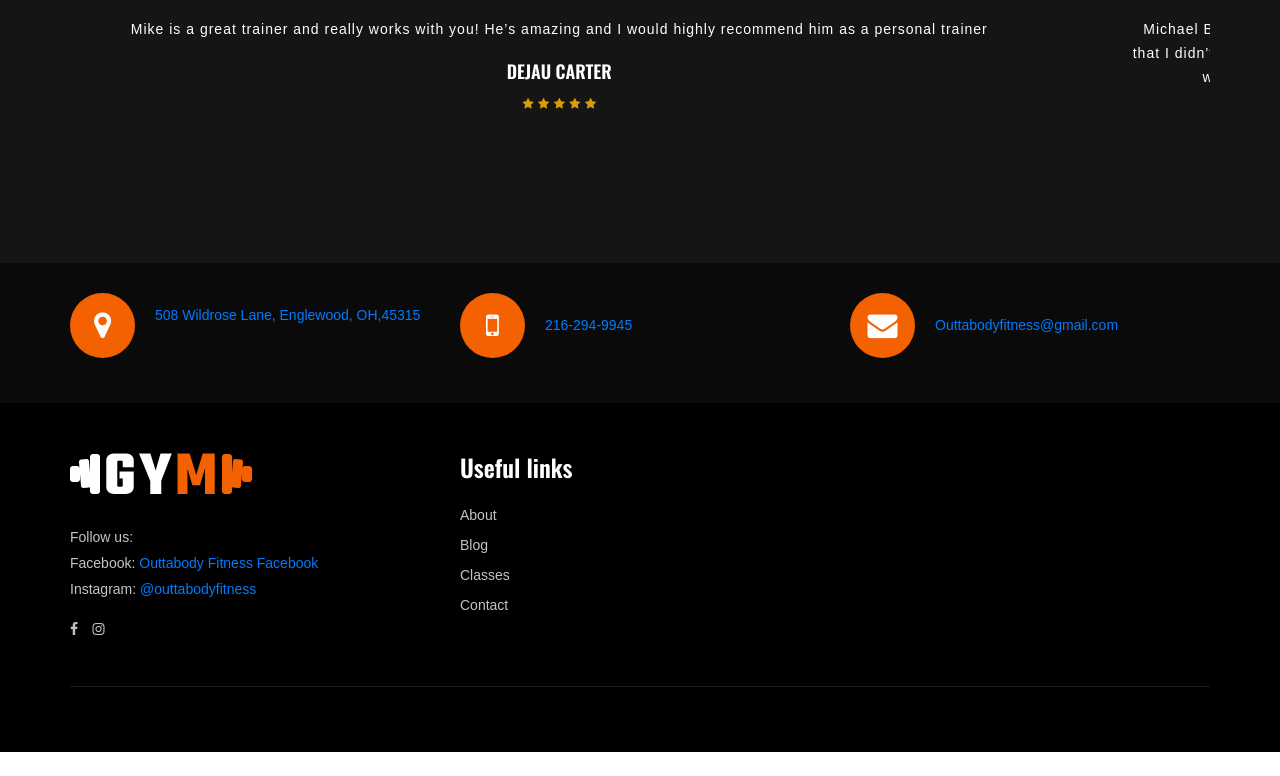
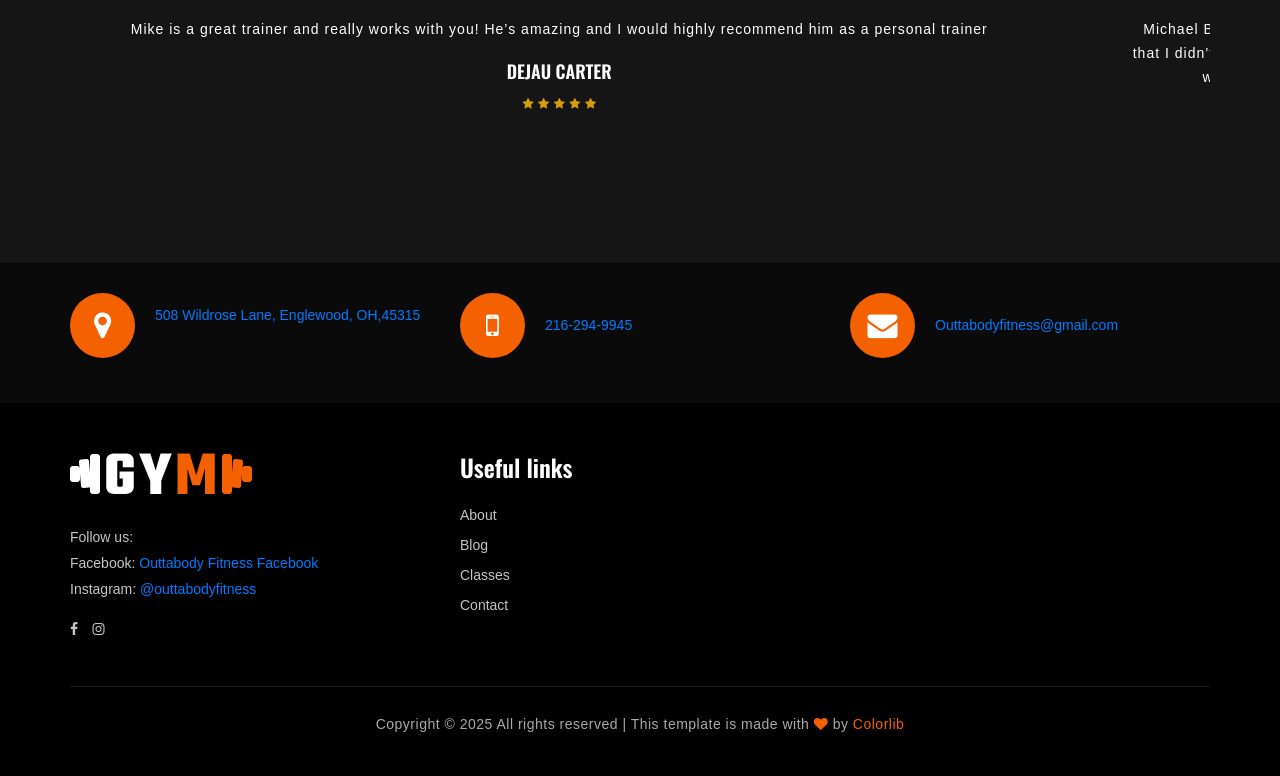
Before and after one commit to outtabodyfitnessco/outtabodyfitnessco.github.io, a plain HTML site: page about-us.html in a window 1280 px wide. Shown: the part 3560-4336 px from the top of the page. Before the commit the page ends 4312 px from the top, so only its background shows below. Drawn offline with nearby package versions, Linux system fonts and the light colour scheme; a web font is replaced by a local one.

Commit message:
cleaned up

```diff
--- a/about-us.html
+++ b/about-us.html
@@ -435,10 +435,10 @@
                 <div class="col-lg-12 text-center">
                     <div class="copyright-text">
                         <p><!-- Link back to Colorlib can't be removed. Template is licensed under CC BY 3.0. -->
-                            <!-- Copyright &copy;
+                            Copyright &copy;
                             <script>document.write(new Date().getFullYear());</script> All rights reserved | This
                             template is made with <i class="fa fa-heart" aria-hidden="true"></i> by <a
-                                href="https://colorlib.com" target="_blank">Colorlib</a> -->
+                                href="https://colorlib.com" target="_blank">Colorlib</a>
                             <!-- Link back to Colorlib can't be removed. Template is licensed under CC BY 3.0. -->
                         </p>
                     </div>
```
Also changed, not shown: blog-details.html (+2 -2 lines), blog.html (+2 -2 lines), class-details.html (+2 -2 lines), class-timetable.html (+2 -2 lines), contact.html (+2 -2 lines), gallery.html (+2 -2 lines), index.html (+2 -2 lines), main.html (+2 -2 lines), services.html (+2 -2 lines), team.html (+2 -2 lines).
